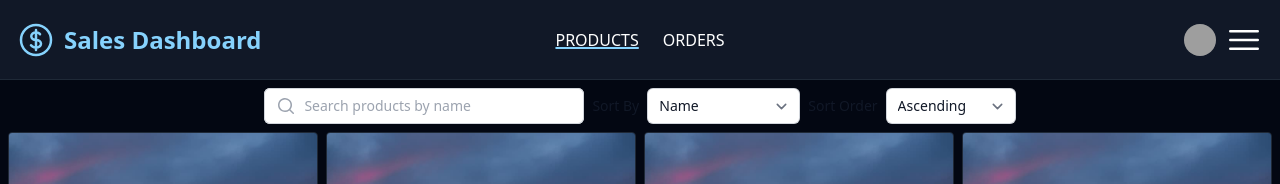
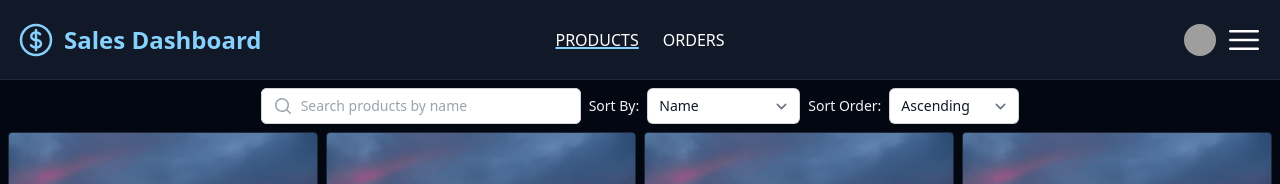
Before and after one commit to cwbieganek/sales-dashboard, a SvelteKit app: page /products in a window 1280 px wide. Shown: the top 184 px of the page. Built offline with nearby package versions, Linux system fonts and the light colour scheme; grey boxes are pictures that could not be loaded.

Commit message:
Make the dropdown labels gray-100

```diff
--- a/src/routes/products/+page.svelte
+++ b/src/routes/products/+page.svelte
@@ -73,8 +73,8 @@
 		</div>
 	</div>
 	<!-- Sort By -->
-	<label for="sort-by" class="block text-sm font-medium leading-6 text-gray-900 whitespace-nowrap"
-		>Sort By</label
+	<label for="sort-by" class="block text-sm font-medium leading-6 text-gray-100 whitespace-nowrap"
+		>Sort By:</label
 	>
 	<select
 		id="sort-by"
@@ -91,7 +91,7 @@
 	<!-- Sort Order -->
 	<label
 		for="sort-order"
-		class="block text-sm font-medium leading-6 text-gray-900 whitespace-nowrap">Sort Order</label
+		class="block text-sm font-medium leading-6 text-gray-100 whitespace-nowrap">Sort Order:</label
 	>
 	<select
 		id="sort-order"
```
